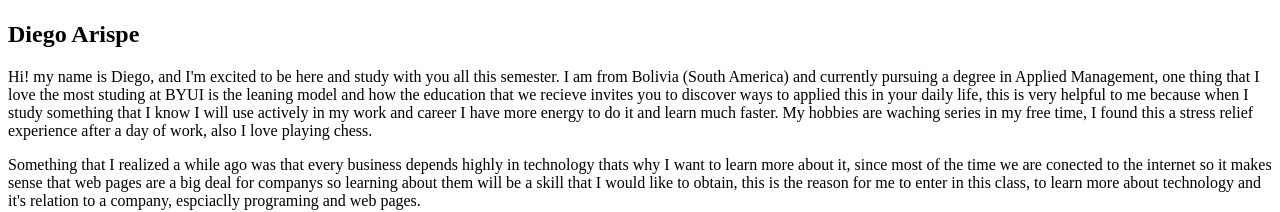
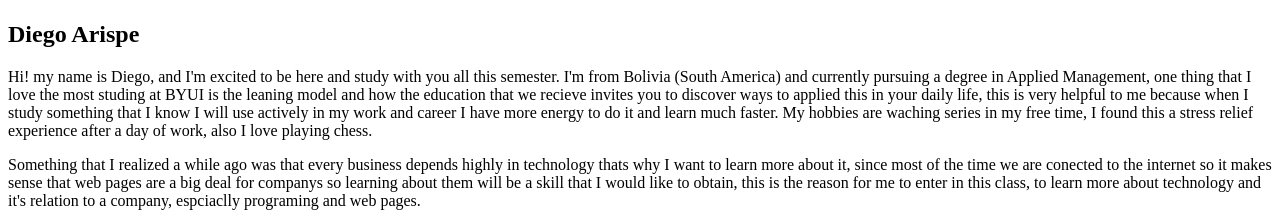
Before and after one commit to diegoarispe/wdd130, a plain HTML site: page aboutme/index.html in a window 1280 px wide. Shown: the part 253-465 px from the top of the page. Drawn offline with Linux system fonts and the light colour scheme.

Commit message:
test one

```diff
--- a/aboutme/index.html
+++ b/aboutme/index.html
@@ -10,7 +10,7 @@
     <h1>About me</h1>
     <img src="images/Perfil Picture.jpg" alt="This is picture of me alone">
     <h2>Diego Arispe</h2>
-    <p aling="center">Hi! my name is Diego, and I'm excited to be here and study with you all this semester. I am from Bolivia (South America) and     currently pursuing a degree in Applied Management, one thing that I love the most studing at BYUI is the leaning model and how the education that we recieve invites you to discover ways to applied this in your daily life, this is very helpful to me because when I study something that  I know I will use actively in my work and career I have more energy to do it and learn much faster.
+    <p aling="center">Hi! my name is Diego, and I'm excited to be here and study with you all this semester. I'm from Bolivia (South America) and     currently pursuing a degree in Applied Management, one thing that I love the most studing at BYUI is the leaning model and how the education that we recieve invites you to discover ways to applied this in your daily life, this is very helpful to me because when I study something that  I know I will use actively in my work and career I have more energy to do it and learn much faster.
     My hobbies are waching series in my free time, I found this a stress relief experience after a day of work, also I love playing chess.</p>
     <p>Something that I realized a while ago was that every business depends highly in technology thats why I want to learn more about it, since most of the time we are conected to the internet so it makes sense that web pages are a big deal for companys so learning about them will be a skill that I would like to obtain, this is the reason for me to enter in this class, to  learn more about technology and it's relation to a company, espciaclly programing and web pages.</p>
     <p>I hope we can all work together this semester and get to know each other.</p>
```
